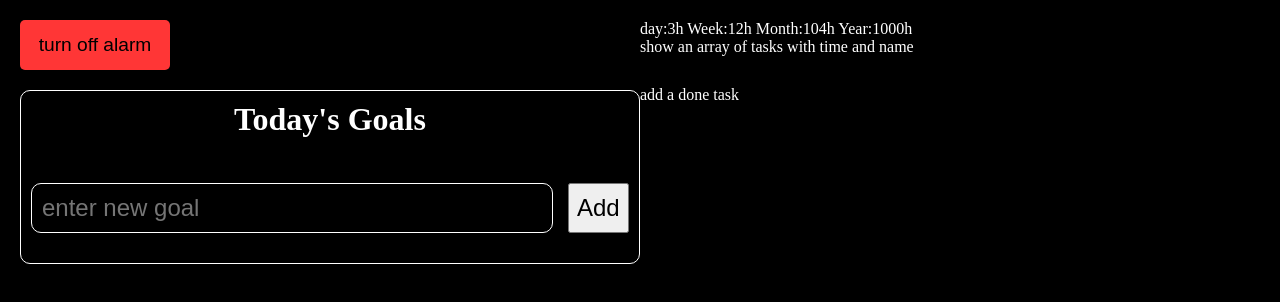
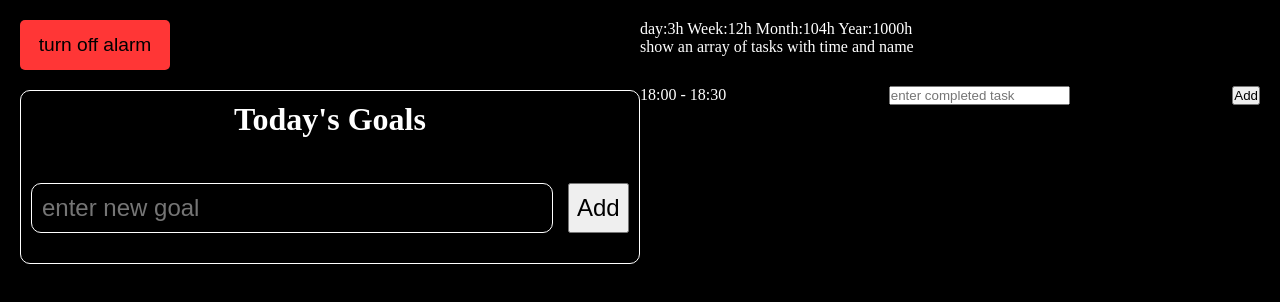
Before and after one commit to danifromecuador/we-are-what-we-repeatedly-do, a React (Vite) app: page / in a window 1280 px wide. Shown: the top 302 px of the page. Built offline with nearby package versions, Linux system fonts and the light colour scheme.

Commit message:
Manage taks input

```diff
--- a/src/task_tracker/components/New.jsx
+++ b/src/task_tracker/components/New.jsx
@@ -1,7 +1,53 @@
+import { useState } from "react"
+import PropTypes from 'prop-types'
+
 export const New = () => {
+  const [input, setInput] = useState("")
+  const [completedTask, setCompletedTask] = useState([])
+
+  const handleInput = (e) => setInput(e.target.value)
+
+  const handleCompletedTaskAddBtn = () => {
+    setCompletedTask([...completedTask], input)
+    console.log(completedTask);
+    setInput("")
+  }
+
+  const handleEnterKey = (e) => {
+    if (e.key === "Enter") handleCompletedTaskAddBtn()
+  }
+
+
+
+
+
+
+
+
   return (
     <div className="new">
-      add a done task
+      <div className="current-block">
+        18:00 - 18:30
+      </div>
+      <input
+        type="text"
+        placeholder="enter completed task"
+        value={input}
+        onChange={(e) => handleInput(e)}
+        onKeyDown={handleEnterKey}
+
+      />
+      <button
+        type="button"
+        className="add-completed-task-btn"
+        onClick={handleCompletedTaskAddBtn}
+      >
+        Add
+      </button>
     </div>
   )
 }
+
+New.propTypes = {
+  CompletedTask: PropTypes.oneOf([PropTypes.number, PropTypes.string]).isRequired,
+}
```
